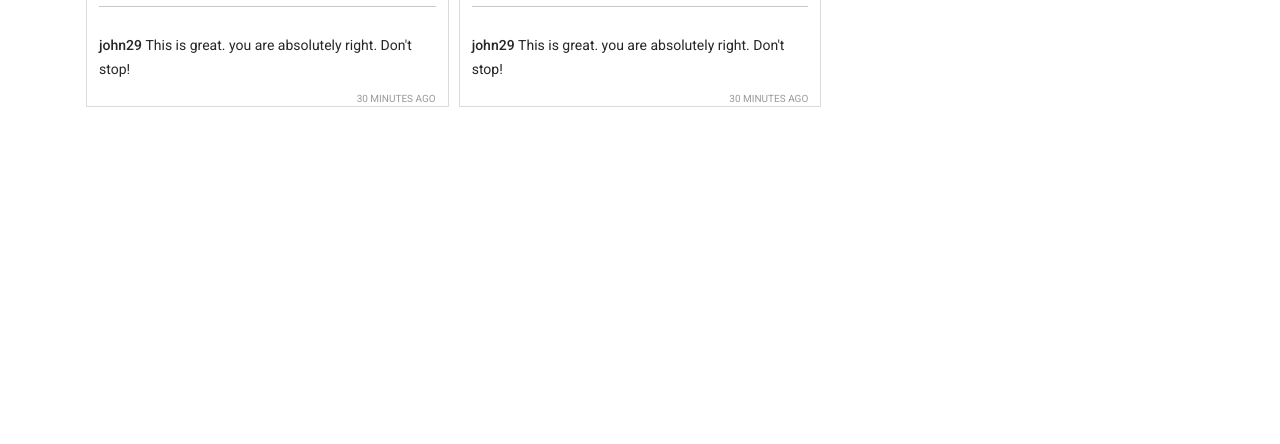
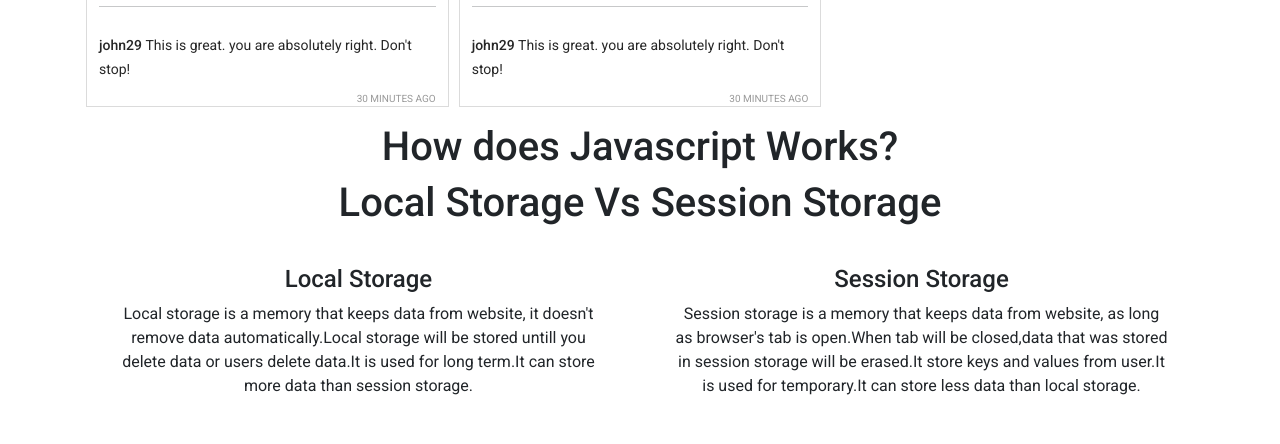
Before and after one commit to Parvez-Rahman100/stay-hungry, a plain HTML site: page index.html in a window 1280 px wide. Shown: the part 1409-1853 px from the top of the page. Before the commit the page ends 1532 px from the top, so only its background shows below. Drawn offline with nearby package versions, Linux system fonts and the light colour scheme.

Commit message:
question 1 added

```diff
--- a/css/style.css
+++ b/css/style.css
@@ -244,6 +244,22 @@ img {
 #reported{
   display: none;
 }
+.questions{
+  text-align: center;
+}
+.difference{
+  text-align: center;
+  display: grid;
+  grid-template-columns: repeat(2,1fr);
+  grid-gap: 10px;
+}
+.container{
+  margin: 0 auto;
+
+}
+.storages{
+  margin: 30px;
+}
 
 @media only screen and (max-width: 992px) {
   #posts {
--- a/index.html
+++ b/index.html
@@ -77,6 +77,22 @@
                 <h1>Reported posts</h1>
             </div>
         </main>
+        <section class="container">
+            <h1 class="questions">How does Javascript Works?</h1>
+
+            <h1 class="questions">Local Storage Vs Session Storage</h1>
+            <div class="difference">
+                <div class="storages">
+                    <h4>Local Storage</h4>
+                    <p>Local storage is a memory that keeps data from website, it doesn't remove data automatically.Local storage will be stored untill you delete data or users delete data.It is used for long term.It can store more data than session storage.</p>
+                </div>
+                <div class="storages">
+                    <h4>Session Storage</h4>
+                    <p>Session storage is a memory that keeps data from website, as long as browser's tab is open.When tab will be closed,data that was stored in session storage will be erased.It store keys and values from user.It is used for temporary.It can store less data than local storage.</p>
+                </div>
+            </div>
+
+        </section>
         <footer></footer>
 
         <!-- add javascript  file  -->
```
